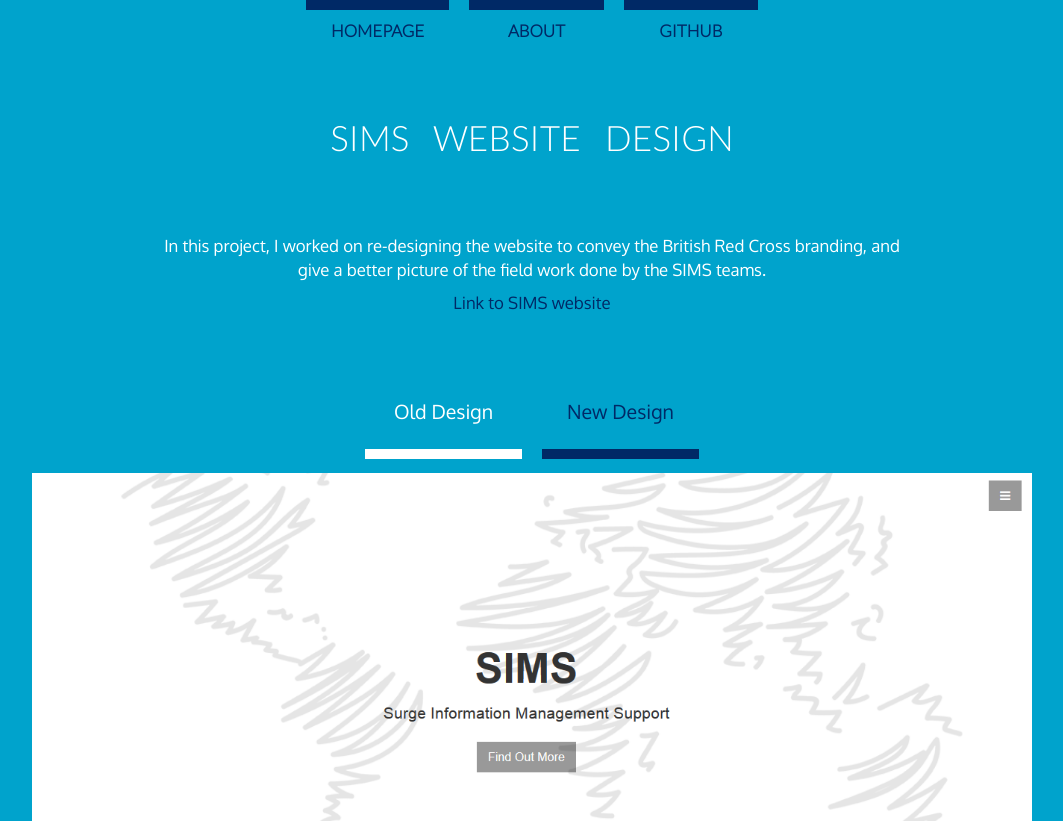
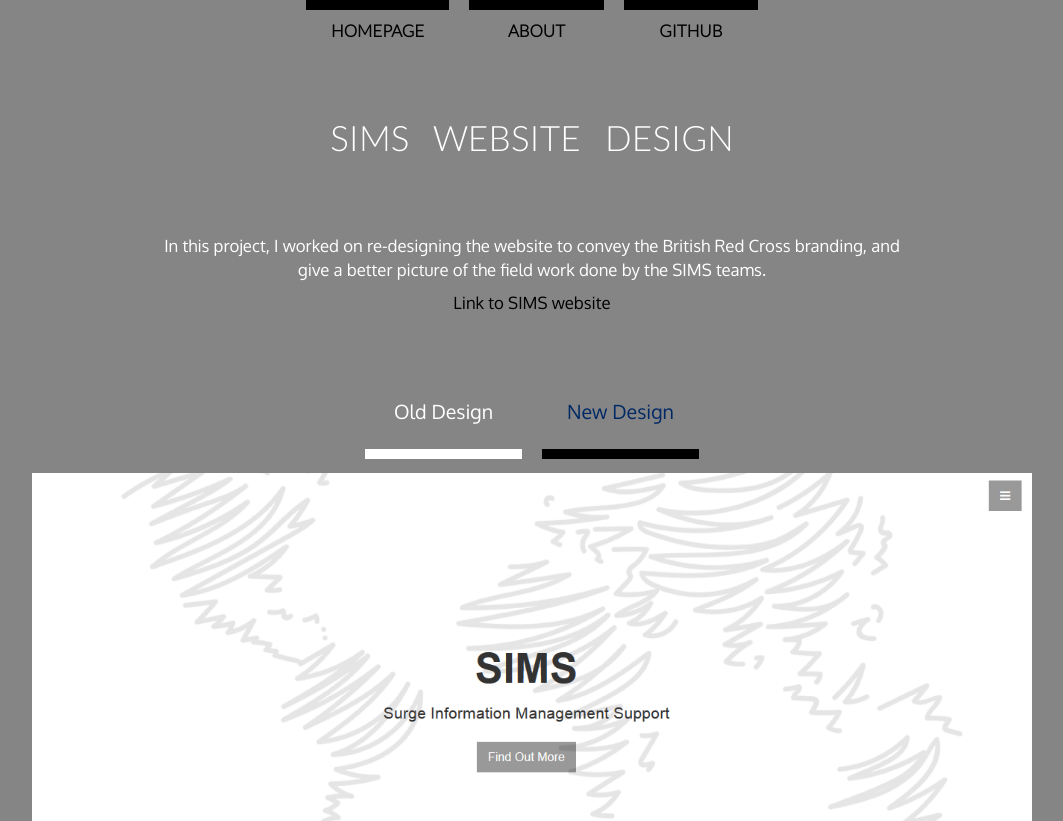
Before and after one commit to Zibethin/portfolio1, a plain HTML site: page index.html in a window 1280 px wide. Shown: the top 821 px of the page, without its empty margins (108-1171 px from the left). Drawn offline with Linux system fonts and the light colour scheme.

Commit message:
Fixed background colour and link colours
Blue to grey

```diff
--- a/stylesheets/stylesheet.css
+++ b/stylesheets/stylesheet.css
@@ -13,7 +13,7 @@ body {
     text-align: center;
     font-family: 'Oxygen', sans-serif;
     color: #fff;
-    background-color: #00a3cc;
+    background-color: #858585;
     line-height: 1.3;
 }
 
@@ -47,7 +47,7 @@ h2 {
     min-width: 8em;
     font-size: 120%;
     font-weight: 800;
-    border-top: 10px #002966 solid;
+    border-top: 10px #000000 solid;
     margin-left: 10px;
     margin-right: 10px;
 }
@@ -83,7 +83,7 @@ p {
     padding: 10px 25px 25px 25px;
     min-width: 8em;
     font-size: 140%;
-    border-bottom: 10px #002966 solid;
+    border-bottom: 10px #000000 solid;
     margin-left: 10px;
     margin-right: 10px;
     display: block;
@@ -99,7 +99,7 @@ p {
 
 #old-img, #new-img {
     padding-bottom: 1em;
-    background-color: #00a3cc;
+    background-color: #858585;
     height: 100%;
     width: 100%;
     -webkit-transition: all 1s linear;
@@ -135,7 +135,7 @@ p {
 /* Disable these awful hyperlink colours*/
 
 a:link, a:visited, a:active {
-    color: #002966;
+    color: #000000;
     text-decoration: none;
     outline: 0;
 }
```
